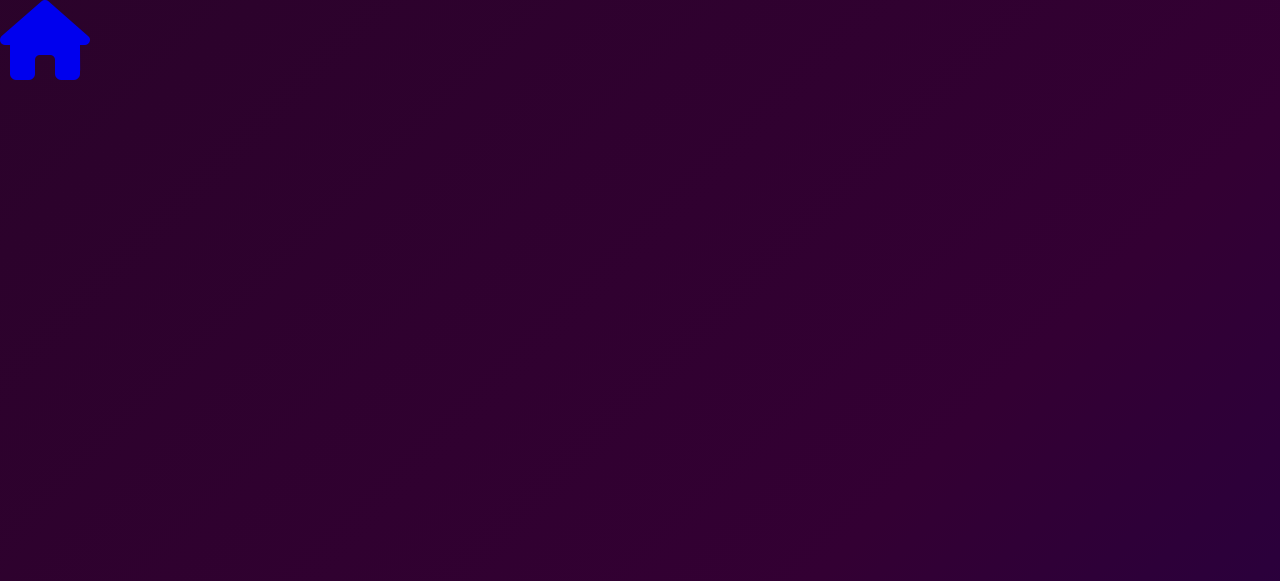
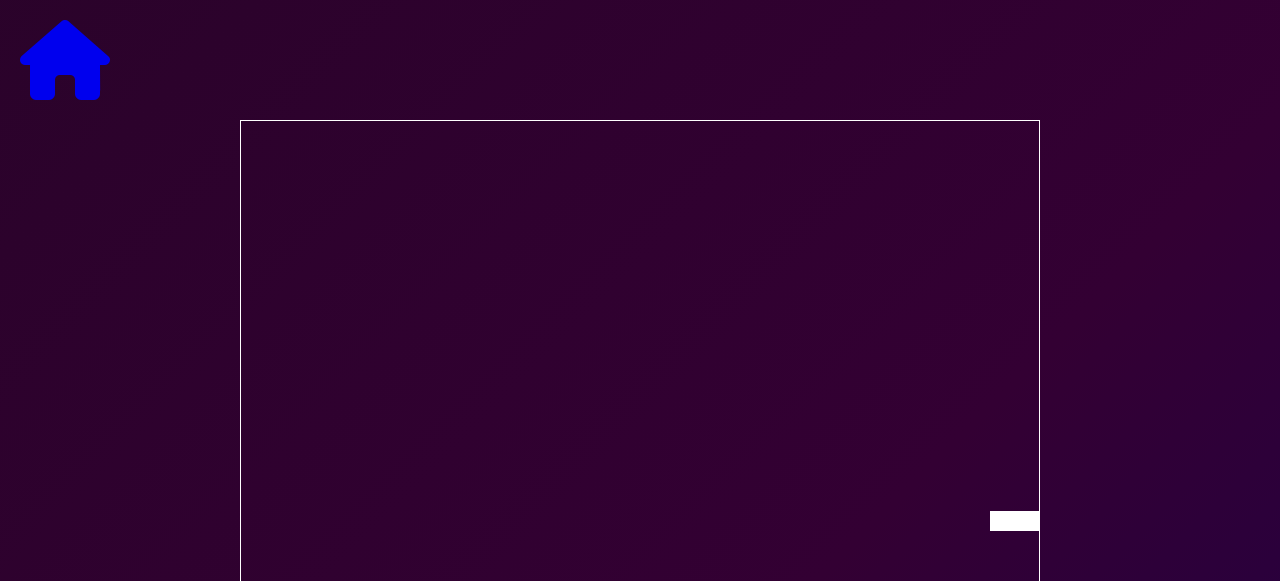
Before and after one commit to am514/Web-Programming, a plain HTML site: page gamePage.html in a window 1280 px wide. Shown: the top 581 px of the page. Drawn offline with Linux system fonts and the light colour scheme.

Commit message:
Game box and 1 falling box

```diff
--- a/gamePage.html
+++ b/gamePage.html
@@ -15,9 +15,10 @@
 
             </div>
         </div>
-        <script>
-
-        </script>
-
+        <div id = "gamebox">
+            <div id = "block"></div>
+            <div id = "player"></div>
+        </div>
     </body>
+    <script src="script.js"></script>
 </html>
--- /dev/null
+++ b/script.js
@@ -0,0 +1,8 @@
+var block =  document.getElementById("block");
+
+//let iterationCount = 0;
+block.addEventListener('animationiteration', () => {
+   // iterationCount++;
+    var random = (Math.random() * 800);
+    block.style.left = random +"px";
+});
--- a/style.css
+++ b/style.css
@@ -109,3 +109,30 @@ body{
 .fas{
     font-size: 80px;
 }
+#gamebox{
+    padding: 0px;
+    margin: auto;
+    width: 800px;
+    height: 800px;
+    border: 1px solid white;
+    overflow: hidden;
+}
+.nav_bar{
+    margin: 0px;
+    padding: 20px;
+}
+
+#block{
+    width: 50px;
+    height: 20px;
+    background-color: white;
+    position: relative;
+    top: 100px;
+    left: 100px;
+    animation: block 2s infinite linear;
+}
+
+@keyframes block{
+    0%{top: 0px}
+    100%{top: 780px}
+}
```
Also changed, not shown: javascript.js (deleted).
